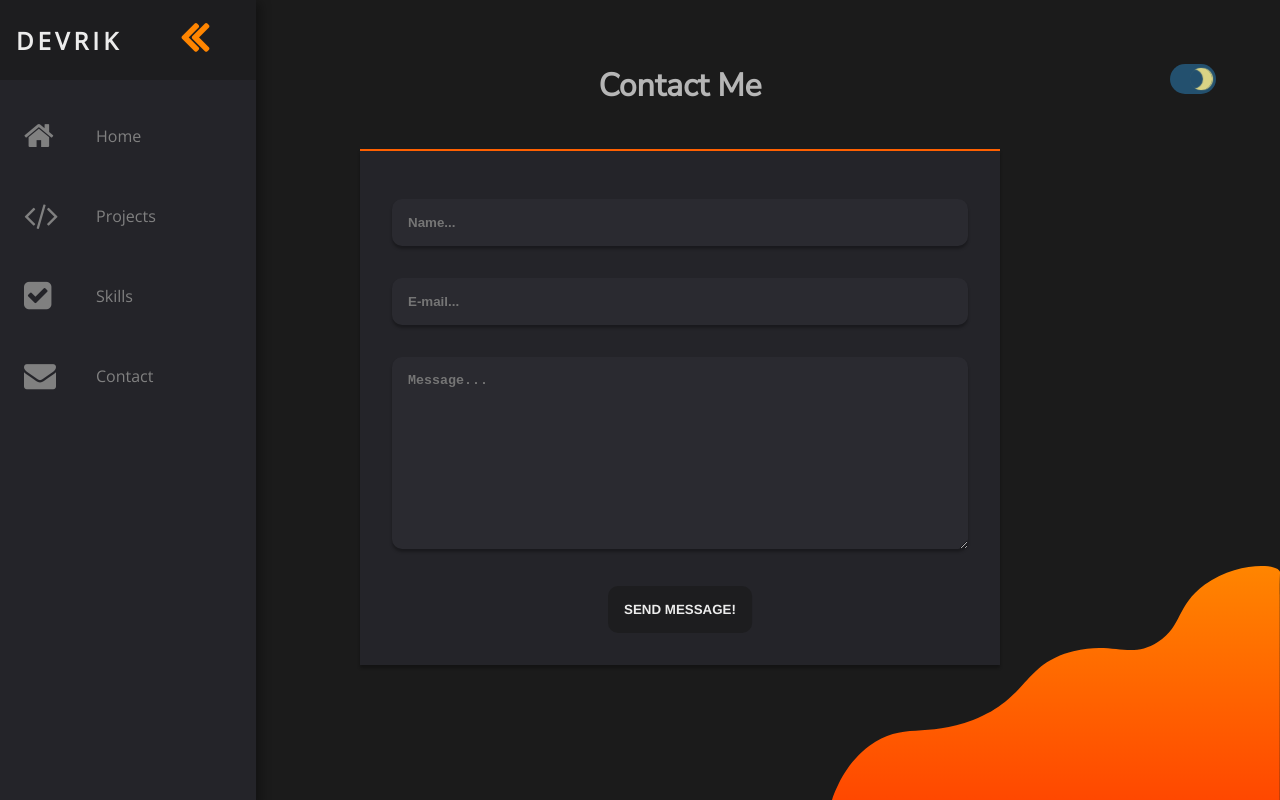
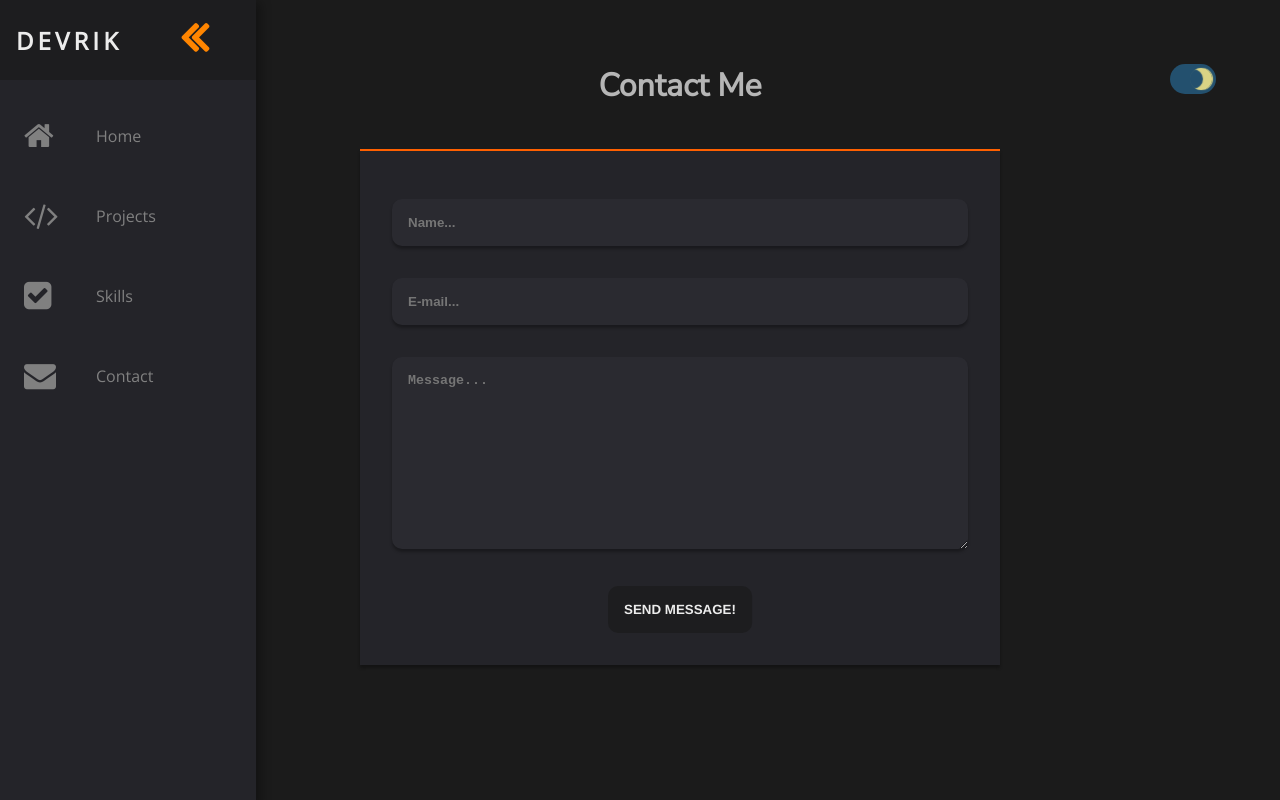
Before and after one commit to ErikSzabo/Portfolio, a React (Create React App) app: page /contact in a window 1280 px wide. Built offline with nearby package versions, Linux system fonts and the light colour scheme.

Commit message:
removed wave from contact page

```diff
--- a/src/components/contact/Contact.jsx
+++ b/src/components/contact/Contact.jsx
@@ -1,5 +1,4 @@
 import React, { useState } from 'react';
-import Wave from '../Wave';
 
 const Contact = () => {
 	const [ name, setName ] = useState('');
@@ -28,8 +27,6 @@ const Contact = () => {
 	};
 
 	return (
-		<div className="contact-container">
-			<Wave />
 		<div className="page-container contacts">
 			<h1 className="contact-logo">Contact Me</h1>
 			<form onSubmit={submit}>
@@ -69,7 +66,6 @@ const Contact = () => {
 				<input type="submit" value="Send message!" />
 			</form>
 		</div>
-		</div>
 	);
 };
 
```
Also changed, not shown: src/images/wave.svg (deleted). Lines whose indentation alone changed are shown as unchanged.
